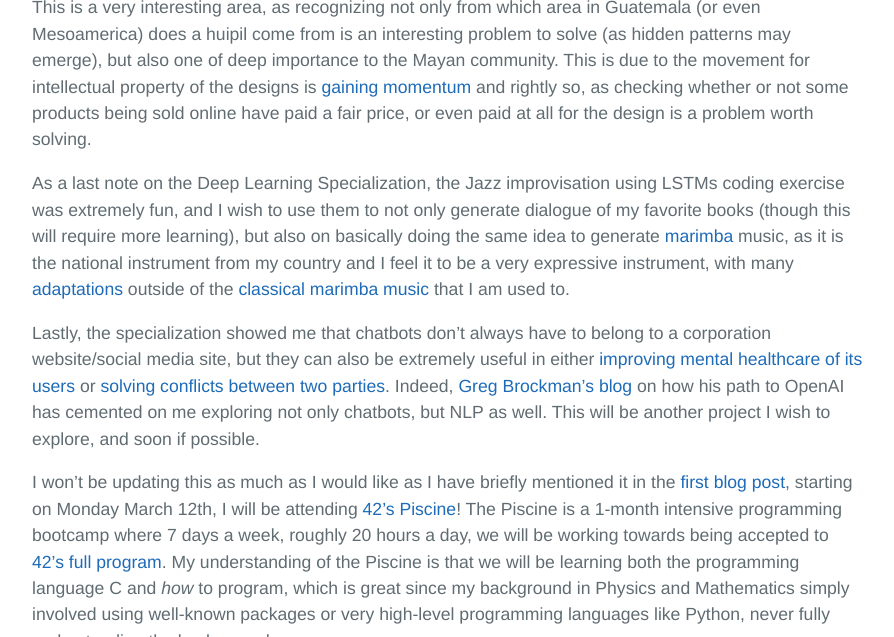
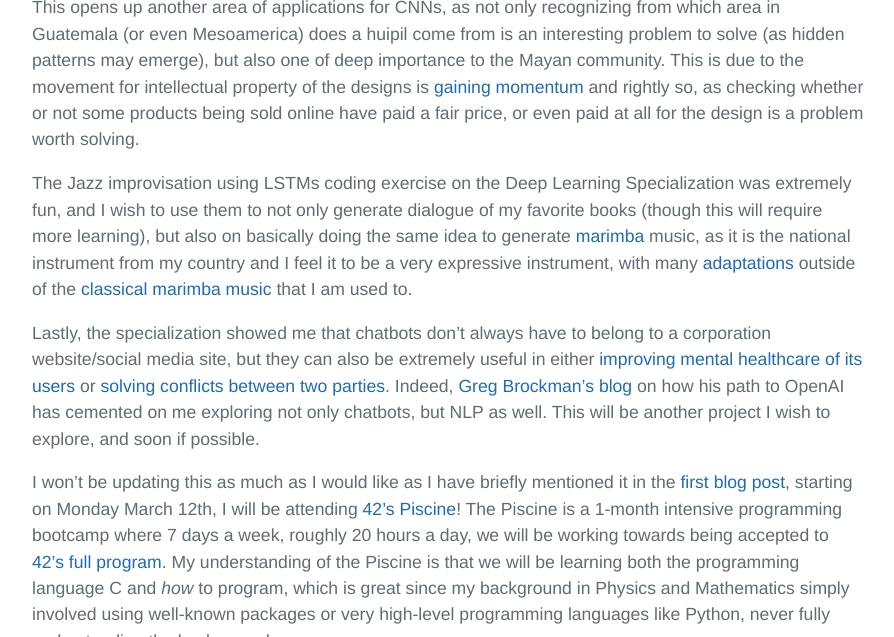
Before and after one commit to PDillis/pdillis.github.io, a Jekyll site: the page built from _posts/2018-03-10-DLSpecAnd42.markdown, in a window 1280 px wide and 900 px high, scrolled down 948 px, cut to the strip 263-900 px from the top of the window. Shown: the whole strip, without its empty margins (192-1086 px from the left). Built offline with Jekyll 4.4.1, drawn with Linux system fonts in a browser that asks for light colours.

Commit message:
Update 2018-03-10-DLSpecAnd42.markdown

```diff
--- a/_posts/2018-03-10-DLSpecAnd42.markdown
+++ b/_posts/2018-03-10-DLSpecAnd42.markdown
@@ -15,9 +15,9 @@
 :-------------------------:|:-------------------------:|:---------------:
 ![louvre_small](https://user-images.githubusercontent.com/24496178/37248155-c060be48-247e-11e8-9986-ea8e79f106b8.jpg "Louvre")  |  ![chichi1](https://user-images.githubusercontent.com/24496178/37248152-b655d9a6-247e-11e8-93de-b2e2d1f96527.jpg "Huipil") |![generated_image](https://user-images.githubusercontent.com/24496178/37248158-cca7f1bc-247e-11e8-881e-1dbbc0592e24.jpg "Generated Image")
 
-This is a very interesting area, as recognizing not only from which area in Guatemala (or even Mesoamerica) does a huipil come from is an interesting problem to solve (as hidden patterns may emerge), but also one of deep importance to the Mayan community. This is due to the movement for intellectual property of the designs is [gaining momentum](https://indiancountrymedianetwork.com/news/indigenous-peoples/mayan-weavers-seek-legal-protection-designs/) and rightly so, as checking whether or not some products being sold online have paid a fair price, or even paid at all for the design is a problem worth solving.
+This opens up another area of applications for CNNs, as not only recognizing from which area in Guatemala (or even Mesoamerica) does a huipil come from is an interesting problem to solve (as hidden patterns may emerge), but also one of deep importance to the Mayan community. This is due to the movement for intellectual property of the designs is [gaining momentum](https://indiancountrymedianetwork.com/news/indigenous-peoples/mayan-weavers-seek-legal-protection-designs/) and rightly so, as checking whether or not some products being sold online have paid a fair price, or even paid at all for the design is a problem worth solving.
 
-As a last note on the Deep Learning Specialization, the Jazz improvisation using LSTMs coding exercise was extremely fun, and I wish to use them to not only generate dialogue of my favorite books (though this will require more learning), but also on basically doing the same idea to generate [marimba](https://en.wikipedia.org/wiki/Marimba) music, as it is the national instrument from my country and I feel it to be a very expressive instrument, with many [adaptations](https://www.youtube.com/watch?v=qYtrnr4chfU) outside of the [classical marimba music](https://www.youtube.com/watch?v=azEJkeZ90Ok) that I am used to.
+The Jazz improvisation using LSTMs coding exercise on the Deep Learning Specialization was extremely fun, and I wish to use them to not only generate dialogue of my favorite books (though this will require more learning), but also on basically doing the same idea to generate [marimba](https://en.wikipedia.org/wiki/Marimba) music, as it is the national instrument from my country and I feel it to be a very expressive instrument, with many [adaptations](https://www.youtube.com/watch?v=qYtrnr4chfU) outside of the [classical marimba music](https://www.youtube.com/watch?v=azEJkeZ90Ok) that I am used to.
 
 Lastly, the specialization showed me that chatbots don't always have to belong to a corporation website/social media site, but they can also be extremely useful in either [improving mental healthcare of its users](https://www.woebot.io) or [solving conflicts between two parties](http://www.caroami.com). Indeed, [Greg Brockman's blog](https://blog.gregbrockman.com/my-path-to-openai) on how his path to OpenAI has cemented on me exploring not only chatbots, but NLP as well. This will be another project I wish to explore, and soon if possible.
 
```
